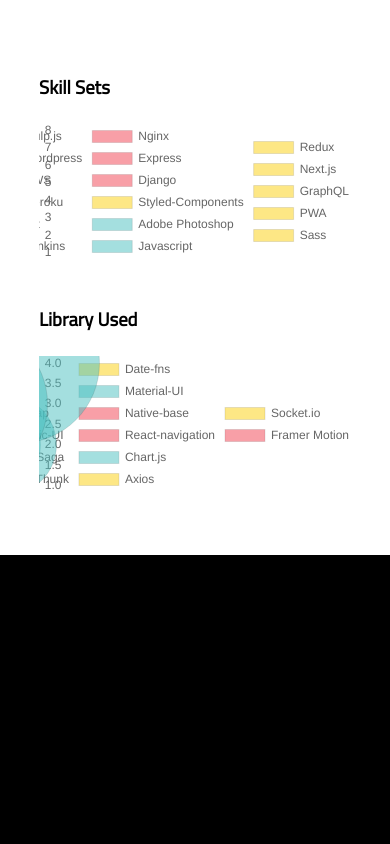
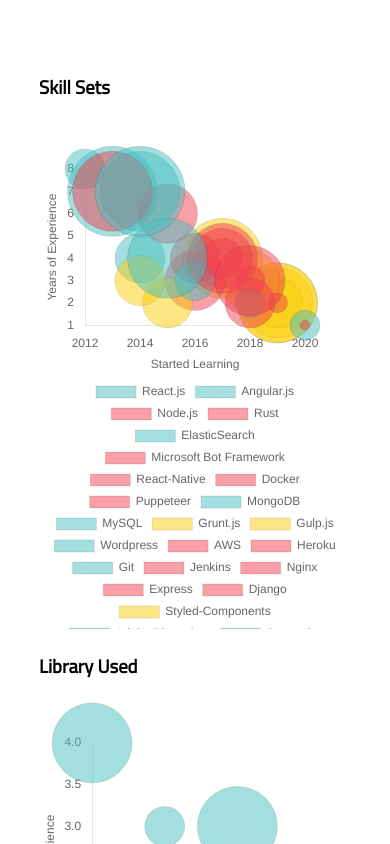
Before and after one commit to Saajan/saajan.work, a Next.js app: page /profession in a window 390 px wide. Shown: the part 4760-5604 px from the top of the page. Before the commit the page ends 5315 px from the top, so only its background shows below. Built offline with nearby package versions, Linux system fonts and the light colour scheme.

Commit message:
responsive update

```diff
--- a/components/Music/index.jsx
+++ b/components/Music/index.jsx
@@ -1,11 +1,12 @@
 import React from 'react';
+import Image from 'next/image';
 import { MusicContainer, MusicDescription, SocialLinks, MusicGallery, TwitterButton, FacebookButton, InstagramButton } from './styled';
-
 import { AiOutlineFacebook,AiOutlineInstagram,AiOutlineTwitter } from 'react-icons/ai';
 
 const Music = () => {
     return (
         <MusicContainer>
+
             <MusicDescription>
                 <div>
                     Been a vivid follower of trance music scenes from almost 10 years. Its been my dream to make people dance to my tunes ever since.
@@ -33,7 +34,7 @@
                 </InstagramButton>
             </SocialLinks>
             <MusicGallery>
-                <img alt="the beatlog" src="images/music/skylamp-2016.jpg" width="100%" height="auto" />
+                <Image alt="the beatlog" src="/images/music/skylamp-2016.jpg" width="100%" height="auto" />
             </MusicGallery>
         </MusicContainer>
     )
--- a/components/TechMap/index.js
+++ b/components/TechMap/index.js
@@ -1,218 +1,217 @@
 import React, { useState, useEffect } from 'react';
 import { Bar, Bubble } from 'react-chartjs-2';
-import { BubbleWrapper } from './styled.jsx';
+import { BubbleWrapper, ChartWrapper } from './styled.jsx';
 
 const techList = [{
     label: 'React.js',
-    data: [{ x: 2014, y: 7, r: 90 }],
+    data: [{ x: 2014, y: 7, r: 45 }],
     backgroundColor: 'rgba(75,192,192,0.5)',
 }, {
     label: 'Angular.js',
-    data: [{ x: 2015, y: 4, r: 80 }],
+    data: [{ x: 2015, y: 4, r: 40 }],
     backgroundColor: 'rgba(75,192,192,0.5)',
 }, {
     label: 'Node.js',
-    data: [{ x: 2013, y: 7, r: 80 }],
+    data: [{ x: 2013, y: 7, r: 40 }],
     backgroundColor: 'rgba(242, 65, 80,0.5)',
 }, {
     label: 'Rust',
-    data: [{ x: 2020, y: 1, r: 10 }],
+    data: [{ x: 2020, y: 1, r: 5 }],
     backgroundColor: 'rgba(242, 65, 80,0.5)',
-},{
+}, {
     label: 'ElasticSearch',
-    data: [{ x: 2020, y: 1, r: 30 }],
+    data: [{ x: 2020, y: 1, r: 15 }],
     backgroundColor: 'rgba(75,192,192,0.5)',
 }, {
     label: 'Microsoft Bot Framework',
-    data: [{ x: 2018, y: 3, r: 70 }],
+    data: [{ x: 2018, y: 3, r: 35 }],
     backgroundColor: 'rgba(242, 65, 80,0.5)',
 }, {
     label: 'React-Native',
-    data: [{ x: 2017, y: 4, r: 70 }],
+    data: [{ x: 2017, y: 4, r: 35 }],
     backgroundColor: 'rgba(242, 65, 80,0.5)',
 }, {
     label: 'Docker',
-    data: [{ x: 2017, y: 4, r: 40 }],
+    data: [{ x: 2017, y: 4, r: 20 }],
     backgroundColor: 'rgba(242, 65, 80,0.5)',
 }, {
     label: 'Puppeteer',
-    data: [{ x: 2018, y: 2, r: 50 }],
+    data: [{ x: 2018, y: 2, r: 25 }],
     backgroundColor: 'rgba(242, 65, 80,0.5)',
 }, {
     label: 'MongoDB',
-    data: [{ x: 2016, y: 3, r: 40 }],
+    data: [{ x: 2016, y: 3, r: 20 }],
     backgroundColor: 'rgba(75,192,192,0.5)',
 }, {
     label: 'MySQL',
-    data: [{ x: 2018, y: 2, r: 30 }],
+    data: [{ x: 2018, y: 2, r: 15 }],
     backgroundColor: 'rgba(75,192,192,0.5)',
 }, {
     label: 'Grunt.js',
-    data: [{ x: 2014, y: 3, r: 50 }],
+    data: [{ x: 2014, y: 3, r: 25 }],
     backgroundColor: 'rgba(252, 207, 13,0.5)',
 
 }, {
     label: 'Gulp.js',
-    data: [{ x: 2015, y: 2, r: 50 }],
+    data: [{ x: 2015, y: 2, r: 25 }],
     backgroundColor: 'rgba(252, 207, 13,0.5)',
 
 }, {
     label: 'Wordpress',
-    data: [{ x: 2014, y: 4, r: 50 }],
+    data: [{ x: 2014, y: 4, r: 25 }],
     backgroundColor: 'rgba(75,192,192,0.5)',
 
 }, {
     label: 'AWS',
-    data: [{ x: 2016, y: 4, r: 50 }],
+    data: [{ x: 2016, y: 4, r: 25 }],
     backgroundColor: 'rgba(242, 65, 80,0.5)',
 
 }, {
     label: 'Heroku',
-    data: [{ x: 2016, y: 3, r: 60 }],
+    data: [{ x: 2016, y: 3, r: 30 }],
     backgroundColor: 'rgba(242, 65, 80,0.5)',
 
 }, {
     label: 'Git',
-    data: [{ x: 2014, y: 7, r: 80 }],
+    data: [{ x: 2014, y: 7, r: 40 }],
     backgroundColor: 'rgba(75,192,192,0.5)',
 
 }, {
     label: 'Jenkins',
-    data: [{ x: 2018, y: 3, r: 30 }],
+    data: [{ x: 2018, y: 3, r: 15 }],
     backgroundColor: 'rgba(242, 65, 80,0.5)',
 
 }, {
     label: 'Nginx',
-    data: [{ x: 2017, y: 4, r: 60 }],
+    data: [{ x: 2017, y: 4, r: 30 }],
     backgroundColor: 'rgba(242, 65, 80,0.5)',
 
 }, {
     label: 'Express',
-    data: [{ x: 2015, y: 6, r: 60 }],
+    data: [{ x: 2015, y: 6, r: 30 }],
     backgroundColor: 'rgba(242, 65, 80,0.5)',
 
 }, {
     label: 'Django',
-    data: [{ x: 2019, y: 2, r: 20 }],
+    data: [{ x: 2019, y: 2, r: 10 }],
     backgroundColor: 'rgba(242, 65, 80,0.5)',
 }, {
     label: 'Styled-Components',
-    data: [{ x: 2018, y: 3, r: 60 }],
+    data: [{ x: 2018, y: 3, r: 30 }],
     backgroundColor: 'rgba(252, 207, 13,0.5)',
 }, {
     label: 'Adobe Photoshop',
-    data: [{ x: 2012, y: 8, r: 40 }],
+    data: [{ x: 2012, y: 8, r: 20 }],
     backgroundColor: 'rgba(75,192,192,0.5)',
 }, {
     label: 'Javascript',
-    data: [{ x: 2013, y: 7, r: 90 }],
+    data: [{ x: 2013, y: 7, r: 45 }],
     backgroundColor: 'rgba(75,192,192,0.5)',
 },
 {
     label: 'Redux',
-    data: [{ x: 2017, y: 4, r: 80 }],
+    data: [{ x: 2017, y: 4, r: 40 }],
     backgroundColor: 'rgba(252, 207, 13,0.5)',
 
-},{
+}, {
     label: 'Next.js',
-    data: [{ x: 2019, y: 2, r: 80 }],
+    data: [{ x: 2019, y: 2, r: 40 }],
     backgroundColor: 'rgba(252, 207, 13,0.5)',
 
-},{
+}, {
     label: 'GraphQL',
-    data: [{ x: 2019, y: 2, r: 50 }],
+    data: [{ x: 2019, y: 2, r: 25 }],
     backgroundColor: 'rgba(252, 207, 13,0.5)',
 
-},{
+}, {
     label: 'PWA',
-    data: [{ x: 2019, y: 2, r: 70 }],
+    data: [{ x: 2019, y: 2, r: 35 }],
     backgroundColor: 'rgba(252, 207, 13,0.5)',
 
-},{
+}, {
     label: 'Sass',
-    data: [{ x: 2019, y: 2, r: 80 }],
+    data: [{ x: 2019, y: 2, r: 40 }],
     backgroundColor: 'rgba(252, 207, 13,0.5)',
-
 }];
 
 const libraryList = [
     {
         label: 'D3.js',
-        data: [{ x: 2016, y: 3, r: 40 }],
+        data: [{ x: 2016, y: 3, r: 20 }],
         backgroundColor: 'rgba(75,192,192,0.5)',
     }, {
         label: 'Antd',
-        data: [{ x: 2018, y: 3, r: 80 }],
+        data: [{ x: 2018, y: 3, r: 40 }],
         backgroundColor: 'rgba(75,192,192,0.5)',
 
     }, {
         label: 'Bootstrap',
-        data: [{ x: 2014, y: 4, r: 80 }],
+        data: [{ x: 2014, y: 4, r: 40 }],
         backgroundColor: 'rgba(75,192,192,0.5)',
 
     }, {
         label: 'Semantic-UI',
-        data: [{ x: 2015, y: 2, r: 50 }],
+        data: [{ x: 2015, y: 2, r: 25 }],
         backgroundColor: 'rgba(75,192,192,0.5)',
 
     },
     {
         label: 'Redux-Saga',
-        data: [{ x: 2020, y: 2, r: 50 }],
+        data: [{ x: 2020, y: 2, r: 25 }],
         backgroundColor: 'rgba(242, 65, 80,0.5)',
 
     },
     {
         label: 'Redux Thunk',
-        data: [{ x: 2019, y: 1, r: 60 }],
+        data: [{ x: 2019, y: 1, r: 30 }],
         backgroundColor: 'rgba(242, 65, 80,0.5)',
 
     },
     {
         label: 'Date-fns',
-        data: [{ x: 2019, y: 2, r: 60 }],
+        data: [{ x: 2019, y: 2, r: 30 }],
         backgroundColor: 'rgba(252, 207, 13,0.5)',
 
     },
     {
         label: 'Material-UI',
-        data: [{ x: 2017, y: 2, r: 60 }],
+        data: [{ x: 2017, y: 2, r: 30 }],
         backgroundColor: 'rgba(75,192,192,0.5)',
 
     },
     {
         label: 'Native-base',
-        data: [{ x: 2019, y: 2, r: 60 }],
+        data: [{ x: 2019, y: 2, r: 30 }],
         backgroundColor: 'rgba(242, 65, 80,0.5)',
 
     },
     {
         label: 'React-navigation',
-        data: [{ x: 2019, y: 2, r: 80 }],
+        data: [{ x: 2019, y: 2, r: 40 }],
         backgroundColor: 'rgba(242, 65, 80,0.5)',
 
     },
     {
         label: 'Chart.js',
-        data: [{ x: 2020, y: 1, r: 60 }],
+        data: [{ x: 2020, y: 1, r: 30 }],
         backgroundColor: 'rgba(75,192,192,0.5)',
 
     },
     {
         label: 'Axios',
-        data: [{ x: 2018, y: 2, r: 60 }],
+        data: [{ x: 2018, y: 2, r: 30 }],
         backgroundColor: 'rgba(252, 207, 13,0.5)',
 
     },
     {
         label: 'Socket.io',
-        data: [{ x: 2017, y: 2, r: 40 }],
+        data: [{ x: 2017, y: 2, r: 20 }],
         backgroundColor: 'rgba(252, 207, 13,0.5)',
 
     },
     {
         label: 'Framer Motion',
-        data: [{ x: 2020, y: 1, r: 40 }],
+        data: [{ x: 2020, y: 1, r: 20 }],
         backgroundColor: 'rgba(242, 65, 80,0.5)',
 
     },
@@ -227,14 +226,6 @@
             data: tech.data,
             lineTension: 0.1,
             backgroundColor: tech.backgroundColor,
-            pointBackgroundColor: '#fff',
-            pointBorderWidth: 1,
-            pointHoverRadius: 5,
-            pointHoverBackgroundColor: 'rgba(75,192,192,1)',
-            pointHoverBorderColor: 'rgba(220,220,220,1)',
-            pointHoverBorderWidth: 2,
-            pointRadius: 1,
-            pointHitRadius: 10,
         });
     });
     return {
@@ -249,51 +240,61 @@
     });
     const techData = createData(dataList.tech);
     const libraryData = createData(dataList.library);
+
+    console.log({ techData });
     const options = {
+        maintainAspectRatio: false,
         scales: {
-            xAxes: [{
+            xAxes: {
                 display: true,
-                labelString: 'Started Learning',
-                offsetGridLines: true,
+                grid: {
+                    display: false,
+                    offset: true,
+                },
                 ticks: {
                     callback: function (value, i) {
                         return value;
                     },
                 },
-                gridLines: {
+                title: {
+                    display: true,
+                    text: 'Started Learning'
+                },
+            },
+            yAxes: {
+                display: true,
+                grid: {
                     display: false,
+                    offset: true,
                 },
-            }],
-            yAxes: [{
+                title: {
                     display: true,
-                labelString: 'Years of Experience',
-                offsetGridLines: true,
-                gridLines: {
-                    display: false,
+                    text: 'Years of Experience'
                 },
-            }]
+            }
         },
+        plugins: {
             legend: {
-            display: true,
-            position: 'right'
+                position: 'bottom'
             }
+        },
     };
     return (
         <BubbleWrapper>
             <h3>Skill Sets</h3>
+            <ChartWrapper>
                 <Bubble
                     options={options}
                     data={techData}
-                width={400}
-                height={200}
                 />
+            </ChartWrapper>
             <h3>Library Used</h3>
+            <ChartWrapper>
                 <Bubble
                     options={options}
                     data={libraryData}
-                width={400}
-                height={200}
                 />
+            </ChartWrapper>
         </BubbleWrapper>
     );
 };
--- a/components/TechMap/styled.jsx
+++ b/components/TechMap/styled.jsx
@@ -4,3 +4,7 @@
     padding: 10%;
 
 `;
+
+export const ChartWrapper = styled.div`
+    height: 60vh;
+`;
```
Also changed, not shown: components/Music/styled.js (+10 -3 lines), package.json (+9 -9 lines), 1 other file (tests, documents, lock files or other folders). Lines whose indentation alone changed are shown as unchanged.
